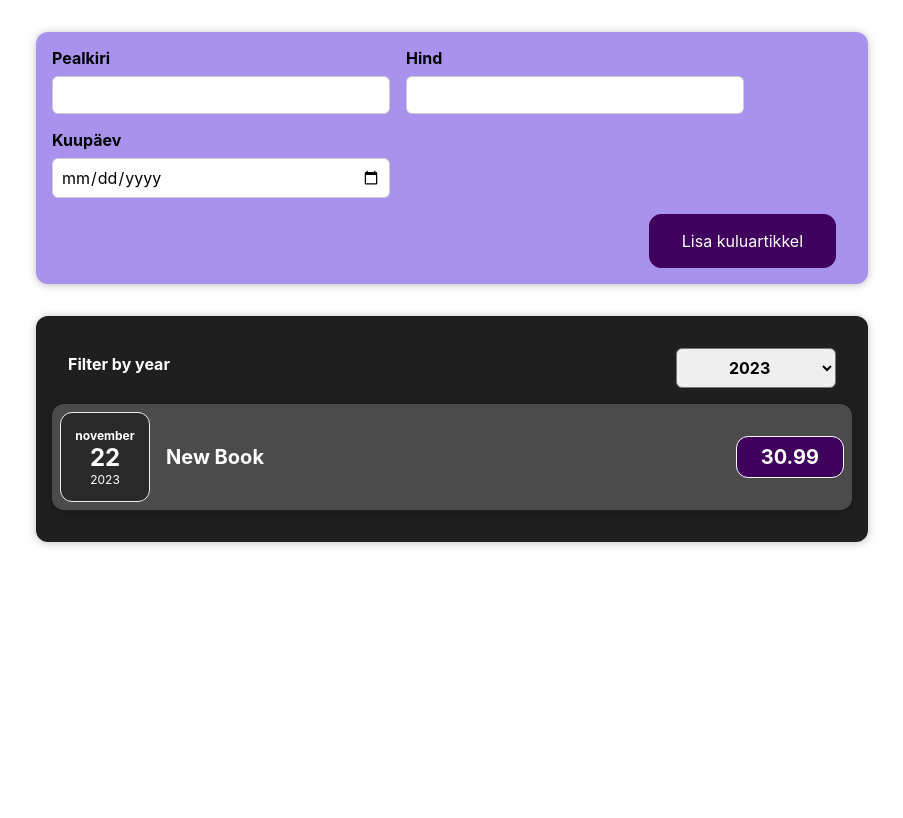
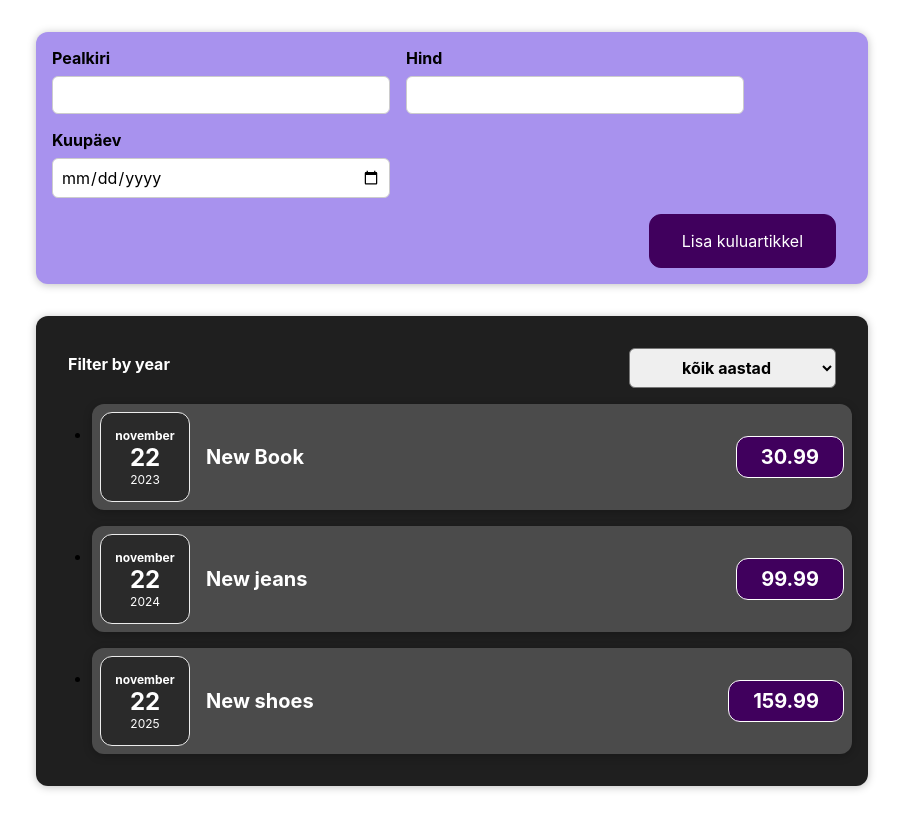
Before and after one commit to MikeRiverside/expenses, a React (Create React App) app: page / in a window 1280 px wide. Shown: the whole page, without its empty margins (188-1091 px from the left). Built offline with nearby package versions, Linux system fonts and the light colour scheme.

Commit message:
ExpensesList

```diff
--- a/src/components/Expenses/ExpenseItem.js
+++ b/src/components/Expenses/ExpenseItem.js
@@ -5,6 +5,7 @@ import Card from "../UI/Card"
 const ExpenseItem = (props) => {
 
     return (
+        <li>
             <Card className="expense-item">
                 <ExpenseDate date={props.data.date}/>
                 <div className="expense-item__description">
@@ -12,6 +13,7 @@ const ExpenseItem = (props) => {
                     <div className="expense-item__price">{props.data.price}</div>
                 </div>
             </Card>
+         </li>
     )
 }
 
--- a/src/components/Expenses/Expenses.css
+++ b/src/components/Expenses/Expenses.css
@@ -7,3 +7,8 @@
     border-radius: 12px;
     box-shadow: 0 1px 8px rgba(0, 0, 0, 0.25);
 }
+.expenses h2 {
+    color: white;
+    font-size: 1.5rem;
+    margin: 0 0 1rem 0;
+}
--- a/src/components/Expenses/Expenses.js
+++ b/src/components/Expenses/Expenses.js
@@ -1,27 +1,28 @@
 import "./Expenses.css"
-import ExpenseItem from "./ExpenseItem"
 import ExpensesFilter from "./ExpensesFilter"
 import Card from "../UI/Card"
 import { useState } from "react"
+import ExpensesList from "./ExpensesList"
 
 const Expenses = (props) => {
-    const [filteredYear, setFilteredYear] = useState('2023')
+    const [filteredYear, setFilteredYear] = useState('all')
 
     const yearChangeHandler = (selectedYear) => {
         setFilteredYear(selectedYear)
     }
 
-    const filteredExpenses = props.expenses.filter(expense => {
+    const filteredExpenses = filteredYear === 'all' ? props.expenses : props.expenses.filter(expense => {
         return expense.date.getFullYear().toString() === filteredYear
     })
 
     return (
         <Card className="expenses">
-            <ExpensesFilter selected={filteredYear} onYearChange={yearChangeHandler} />
-            {filteredExpenses.map((expense) => (
-                <ExpenseItem key={expense.id} data={expense} />
-            ))}
+            <ExpensesFilter selected={filteredYear} onYearChange=
+            {yearChangeHandler} />
+            <ExpensesList expenses={filteredExpenses} />
         </Card>
     )
 }
+
+
 export default Expenses
--- a/src/components/Expenses/ExpensesFilter.js
+++ b/src/components/Expenses/ExpensesFilter.js
@@ -11,9 +11,11 @@ const ExpensesFilter = (props) => {
             <div className='expenses-filter__control'>
                 <label>Filter by year</label>
                 <select value={props.selected} onChange={dropdownChangeHandler}>
+                    <option value='all'>kõik aastad</option>
                     <option value='2023'>2023</option>
                     <option value='2024'>2024</option>
                     <option value='2025'>2025</option>
+                    <option value='2026'>2026</option>
                 </select>
             </div>
         </div>
--- /dev/null
+++ b/src/components/Expenses/ExpensesList.js
@@ -0,0 +1,18 @@
+import "./ExpensesList.css";
+import ExpenseItem from "./ExpenseItem";
+
+const ExpensesList = (props) => {
+    return(
+        <>
+                {
+                props.expenses.length === 0 && <h2>No expenses found!</h2>
+                }
+            <ul>
+            {props.expenses.length > 0 && props.expenses.map((expense) => (
+                <ExpenseItem key={expense.id} data={expense} />
+            ))}
+            </ul>
+        </>
+    )
+}
+export default ExpensesList
```
Lines whose indentation alone changed are shown as unchanged.
